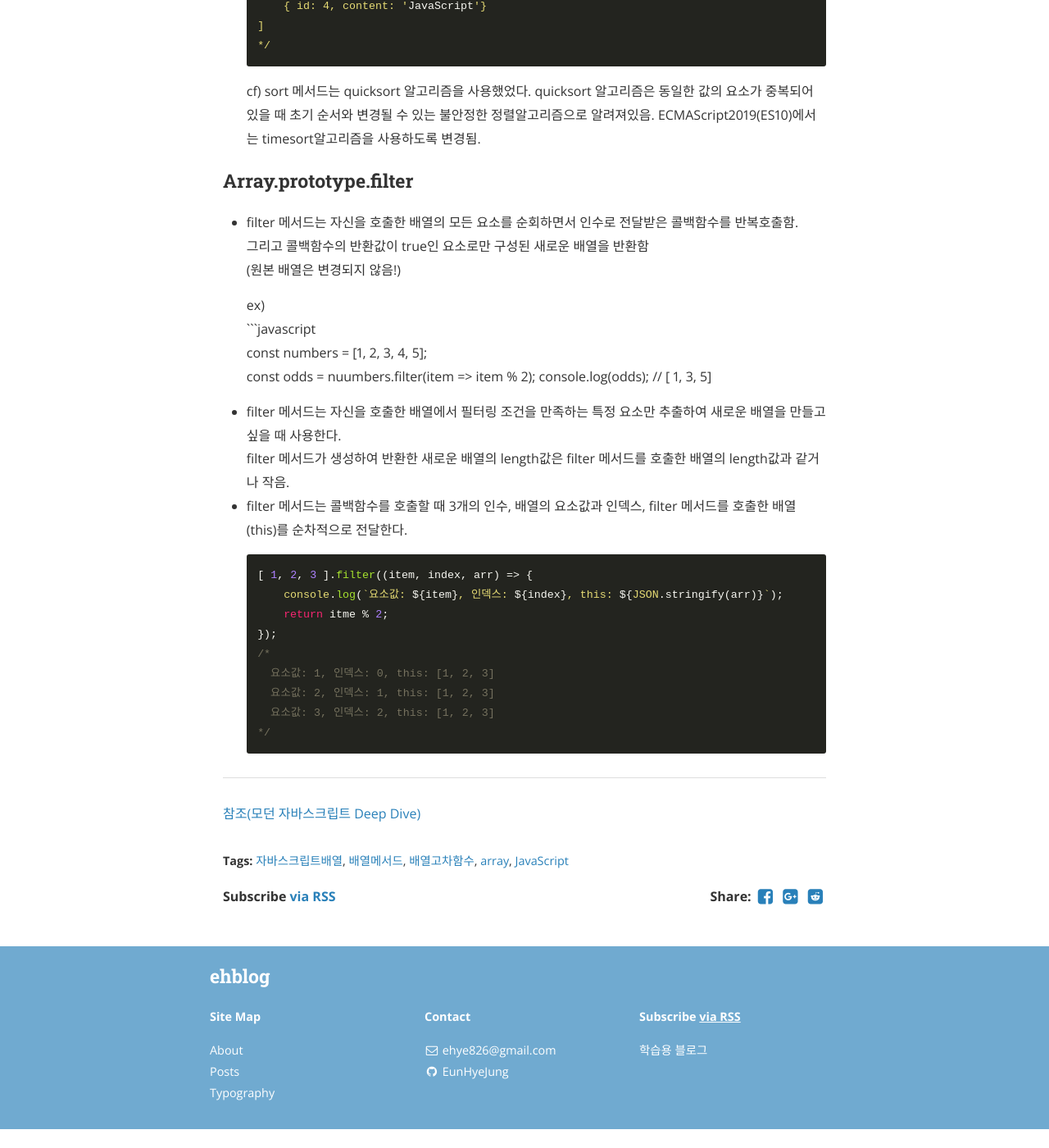
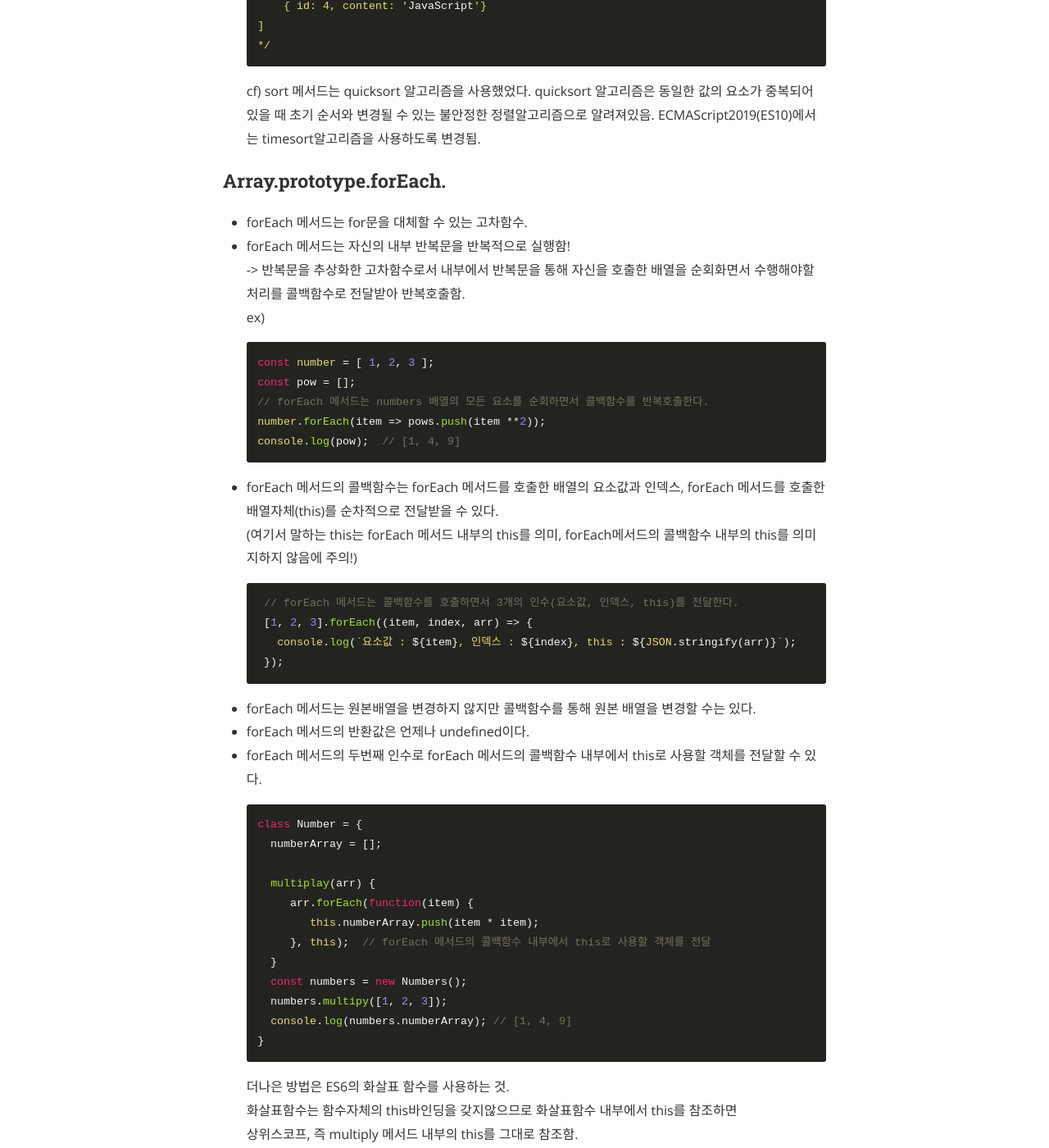
Before and after one commit to EunHyeJung/EunHyeJung.github.io, a Jekyll site: the page built from _posts/JavaScript/2021-11-24-JsStudy14.md, in a window 1280 px wide and 1400 px high, scrolled down 2513 px. Shown: the whole window at 82% size. Built offline with Jekyll 4.4.1, drawn with Linux system fonts in a browser that asks for light colours; nearby versions of some CDN libraries; comment, search, counter and statistics services are not loaded; before the commit the page ends 3890 px from its top, so only the background shows below that; some of the changed text lies outside the part shown.

Commit message:
배열고차함수 forEach, map 내용정리

````diff
--- a/_posts/JavaScript/2021-11-24-JsStudy14.md
+++ b/_posts/JavaScript/2021-11-24-JsStudy14.md
@@ -85,6 +85,98 @@ cover:  "/assets/instacode.png"
 cf) sort 메서드는 quicksort 알고리즘을 사용했었다. quicksort 알고리즘은 동일한 값의 요소가 중복되어 있을 때 초기 순서와 변경될 수 있는 불안정한 정렬알고리즘으로 알려져있음. ECMAScript2019(ES10)에서는 timesort알고리즘을 사용하도록 변경됨.
 
 
+### Array.prototype.forEach.
+
+* forEach 메서드는 for문을 대체할 수 있는 고차함수.
+* forEach 메서드는 자신의 내부 반복문을 반복적으로 실행함!
+   -> 반복문을 추상화한 고차함수로서 내부에서 반복문을 통해 자신을 호출한 배열을 순회화면서
+      수행해야할 처리를 콜백함수로 전달받아 반복호출함.
+ ex)
+  ```javascript
+  const number = [ 1, 2, 3 ];
+  const pow = [];
+  // forEach 메서드는 numbers 배열의 모든 요소를 순회하면서 콜백함수를 반복호출한다.
+  number.forEach(item => pows.push(item **2));
+  console.log(pow);  // [1, 4, 9]
+  ```
+* forEach 메서드의 콜백함수는 forEach 메서드를 호출한 배열의 요소값과 인덱스, forEach 메서드를 호출한 배열자체(this)를 순차적으로 전달받을 수 있다.
+  (여기서 말하는 this는 forEach 메서드 내부의 this를 의미, forEach메서드의 콜백함수 내부의 this를 의미지하지 않음에 주의!)
+ ```javascript
+ // forEach 메서드는 콜백함수를 호출하면서 3개의 인수(요소값, 인덱스, this)를 전달한다.
+ [1, 2, 3].forEach((item, index, arr) => {
+     console.log(`요소값 : ${item}, 인덱스 : ${index}, this : ${JSON.stringify(arr)}`);
+ });
+ ```
+* forEach 메서드는 원본배열을 변경하지 않지만 콜백함수를 통해 원본 배열을 변경할 수는 있다.
+* forEach 메서드의 반환값은 언제나 undefined이다.
+* forEach 메서드의 두번째 인수로 forEach 메서드의 콜백함수 내부에서 this로 사용할 객체를 전달할 수 있다.
+  ```javascript
+  class Number = {
+    numberArray = [];
+
+    multiplay(arr) {
+       arr.forEach(function(item) {
+          this.numberArray.push(item * item);
+       }, this);  // forEach 메서드의 콜백함수 내부에서 this로 사용할 객체를 전달
+    }
+    const numbers = new Numbers();
+    numbers.multipy([1, 2, 3]);
+    console.log(numbers.numberArray); // [1, 4, 9]
+  }
+  ```
+  더나은 방법은 ES6의 화살표 함수를 사용하는 것.
+  화살표함수는 함수자체의 this바인딩을 갖지않으므로 화살표함수 내부에서 this를 참조하면
+  상위스코프, 즉 multiply 메서드 내부의 this를 그대로 참조함.
+  ```javascript
+  class Numbers {
+     numberArray = [];
+
+     multiply(arr) {
+        // 화살표 함수 내부에서 this를 참조하면 상위스코프의 this를 그대로 참조함
+        arr.forEach(item => this.numberArray.push(item * item));
+     }
+  }
+  ...
+
+  ```
+* forEach 메서드는 for문과 달리 break, continue문을 사용할 수 없다.
+  즉, 배열의 모든요소를 순회하며 중간에 중단불가능.
+* 희소배열의 경우 존재하지 않는 요소는 순회대상에서 제외된다.
+  ```javascript
+  // 희소배열
+  const arr = [1, , 3];
+  for(let i = 0; i < arr.length; i++) {
+     console.log(arr[i]);  // 1, undefined, 3
+  }
+  // forEach 메서드는 희소배열의 존재하지 않는 요소를 순회대상에서 제외한다.
+  arr.forEach(v => console.log(v));  // 1, 3
+  ```
+* forEach 메서드는 for문에 비해 성능은 좋지않지만 가독성은 더 좋다.
+  따라서 요소가 엄청 많은 배열을 순회하거나 시간이 많이걸리는 복잡한 코드 또는 높은 성능이 필요한 경우가 아니라면 for문 대신 forEach메서드를 사용할것을 권장한다.
+
+
+### Array.prototype.map
+
+* map메서드는 자신을 호출한 배열의 모든 요소를 순회하면서 인수로 전달받은 콜백함수를 반복호출함.
+  그리고 콜백함수의 반환값들로 구성된 새로운 배열을 반환.
+  이 때 원본 배열은 변경되지 않음!
+  ```javascript
+  const numbers = [ 1, 4, 9];
+  const roots = numbers.map(item => Math.sqrt(item));
+  // 위 코드는 아래와 같음
+  // const roots = numbers.map(Math.sqrt);
+
+  console.log(roots);  // [ 1, 2, 3 ]
+  console.log(numbers); // [1, 4, 9 ] // map메서드는 원본배열을 변경하지 않음.
+  ```
+* forEach 메서드와 유사해보이지만 forEach 메서드는 undefined를 반환하고 map 메서드는 콜백함수의 반환값들로 구성된 새로운 배열을 반환한다는 차이가 있음.
+  즉, forEach 메서드는 단순히 반복문을 대체하기위한 고차함수이고,
+  map 메서드는 요소값을 다른값으로 매핑(mapping)한 새로운 배열을 생성하기위한 고차함수임!
+* map 메서드는 콜백함수를 호출할 때 3개의 인수를 순차적으로 전달한다.
+  : map 메서드를 호출한 배열의 요소값, 인덱스, map 메서드를 호출한 배열(this).
+* forEach 메서드와 마찬가지로 map 메서드의 두번쨰 인수로 map 메서드의 콜백함수 내부에서 this로 사용할 객체를 전달할 수 있다.
+
+
 ### Array.prototype.filter
 
 * filter 메서드는 자신을 호출한 배열의 모든 요소를 순회하면서 인수로 전달받은 콜백함수를 반복호출함.
@@ -96,6 +188,7 @@ cf) sort 메서드는 quicksort 알고리즘을 사용했었다. quicksort 알
   const numbers = [1, 2, 3, 4, 5];
   const odds = nuumbers.filter(item => item % 2);
   console.log(odds);    // [ 1, 3, 5]
+  ```.
 
 * filter 메서드는 자신을 호출한 배열에서 필터링 조건을 만족하는 특정 요소만 추출하여 새로운 배열을 만들고 싶을 때 사용한다.
   filter 메서드가 생성하여 반환한 새로운 배열의 length값은 filter 메서드를 호출한 배열의 length값과 같거나 작음.
````
